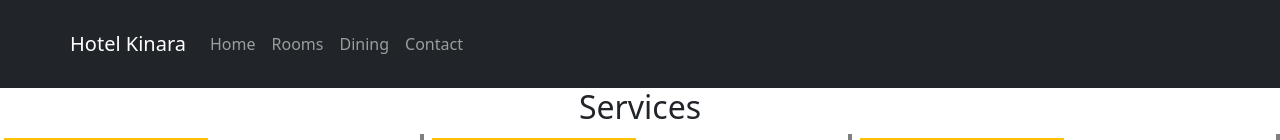
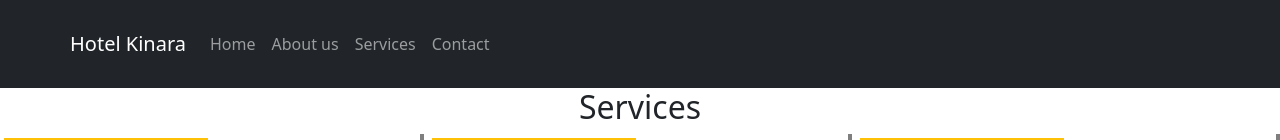
Before and after one commit to Shubh-Dhanawade/Hotel-kinara, an Angular app: page / in a window 1280 px wide. Shown: the top 140 px of the page. Built offline with nearby package versions, Linux system fonts and the light colour scheme.

Commit message:
Update navbar.component.html

```diff
--- a/src/app/Component/navbar/navbar.component.html
+++ b/src/app/Component/navbar/navbar.component.html
@@ -7,8 +7,8 @@
     <div class="collapse navbar-collapse" id="navbarNav">
       <ul class="navbar-nav ml-auto">
         <li class="nav-item"><a class="nav-link" href="#">Home</a></li>
-        <li class="nav-item"><a class="nav-link" href="#">Rooms</a></li>
-        <li class="nav-item"><a class="nav-link" href="#">Dining</a></li>
+        <li class="nav-item"><a class="nav-link" href="#">About us</a></li>
+        <li class="nav-item"><a class="nav-link" href="#">Services</a></li>
         <li class="nav-item"><a class="nav-link" href="#">Contact</a></li>
       </ul>
     </div>
```
